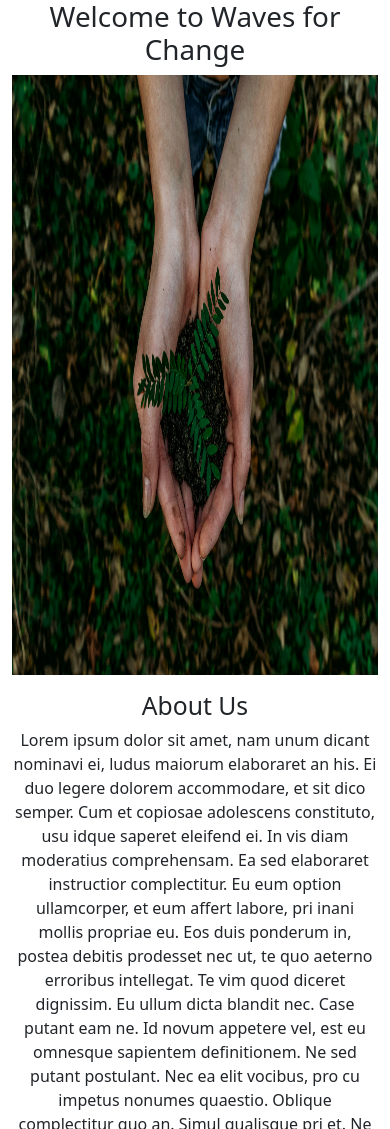
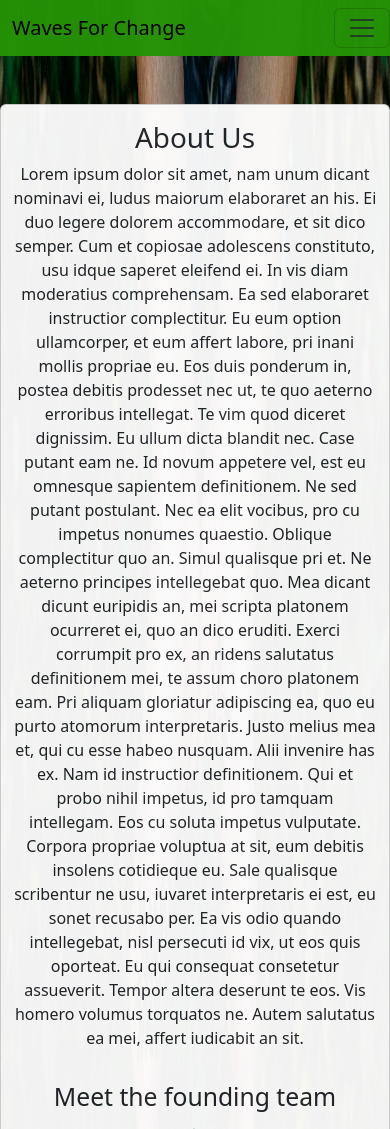
Before and after one commit to Darkstalker007/Waves-for-change, a Flask app: page / in a window 390 px wide. Shown: the top 1129 px of the page. Run offline with Flask 3, Linux system fonts and the light colour scheme.

Commit message:
Enhance home.html with a responsive navbar and background image; update team section layout and styling

```diff
--- a/templates/home.html
+++ b/templates/home.html
@@ -16,18 +16,61 @@
     margin: 10px;
   }
 </style>
-<body>
-  <div class="container text-center">
-    <h1>Welcome to Waves for Change</h1>
-    <img src="static/banner.jpg" class="img-fluid" alt="Waves for Change banner" id="banner">
-    <h2 class="mt-3">About Us</h2>
+<body background="static/banner.jpg" style="background-size:100% 100%;">
+  <nav class="navbar sticky-top" style="background-color: #249206f8;">
+    <a class="navbar-brand" href="#"><div class="container ">Waves For Change</div></a>
+    <button class="navbar-toggler" type="button" data-toggle="collapse" data-target="#navbarsExample01" aria-controls="navbarsExample01" aria-expanded="false" aria-label="Toggle navigation">
+      <span class="navbar-toggler-icon"></span>
+    </button>
+
+    <div class="collapse navbar-collapse" id="navbarsExample01">
+      <ul class="navbar-nav mr-auto">
+        <li class="nav-item active">
+          <a class="nav-link" href="#">Home <span class="sr-only">(current)</span></a>
+        </li>
+        <li class="nav-item">
+          <a class="nav-link" href="#">Link</a>
+        </li>
+        <li class="nav-item">
+          <a class="nav-link disabled" href="#">Disabled</a>
+        </li>
+        <li class="nav-item dropdown">
+          <a class="nav-link dropdown-toggle" href="http://example.com" id="dropdown01" data-toggle="dropdown" aria-haspopup="true" aria-expanded="false">Dropdown</a>
+          <div class="dropdown-menu" aria-labelledby="dropdown01">
+            <a class="dropdown-item" href="#">Action</a>
+            <a class="dropdown-item" href="#">Another action</a>
+            <a class="dropdown-item" href="#">Something else here</a>
+          </div>
+        </li>
+      </ul>
+      <form class="form-inline my-2 my-md-0">
+        <input class="form-control" type="text" placeholder="Search" aria-label="Search">
+      </form>
+    </div>
+  </nav>
+  <div class="container text-center card mt-5 mb-5" style="opacity: 0.95;">
+    <h1 class="mt-3">About Us</h1>
     <p>Lorem ipsum dolor sit amet, nam unum dicant nominavi ei, ludus maiorum elaboraret an his. Ei duo legere dolorem accommodare, et sit dico semper. Cum et copiosae adolescens constituto, usu idque saperet eleifend ei. In vis diam moderatius comprehensam. Ea sed elaboraret instructior complectitur. Eu eum option ullamcorper, et eum affert labore, pri inani mollis propriae eu.
       Eos duis ponderum in, postea debitis prodesset nec ut, te quo aeterno erroribus intellegat. Te vim quod diceret dignissim. Eu ullum dicta blandit nec. Case putant eam ne. Id novum appetere vel, est eu omnesque sapientem definitionem. Ne sed putant postulant. Nec ea elit vocibus, pro cu impetus nonumes quaestio.
       Oblique complectitur quo an. Simul qualisque pri et. Ne aeterno principes intellegebat quo. Mea dicant dicunt euripidis an, mei scripta platonem ocurreret ei, quo an dico eruditi.
       Exerci corrumpit pro ex, an ridens salutatus definitionem mei, te assum choro platonem eam. Pri aliquam gloriatur adipiscing ea, quo eu purto atomorum interpretaris. Justo melius mea et, qui cu esse habeo nusquam. Alii invenire has ex. Nam id instructior definitionem. Qui et probo nihil impetus, id pro tamquam intellegam. Eos cu soluta impetus vulputate.
       Corpora propriae voluptua at sit, eum debitis insolens cotidieque eu. Sale qualisque scribentur ne usu, iuvaret interpretaris ei est, eu sonet recusabo per. Ea vis odio quando intellegebat, nisl persecuti id vix, ut eos quis oporteat. Eu qui consequat consetetur assueverit. Tempor altera deserunt te eos. Vis homero volumus torquatos ne. Autem salutatus ea mei, affert iudicabit an sit.</p>
-    <h2 class="mt-3">Meet the founding team</h2>
-      <img src="static/FoundingTeam.jpg" class="img-fluid" alt="Waves for Change team" id="team">
+
+
+
+    <h2 class="mt-3 mb-3 ">Meet the founding team</h2>
+    <div class="row align-items-center">
+      <div class="col-6 text-start border-end border-2">
+        <p class="lead"> Satvik Singh : Founder </p>
+        <p class="lead"> Palash Jhabkh : Senior Coordinator </p>
+        <p class="lead"> Rishab Agarwal : Resource Manager </p>
+        <p class="lead"> Lakshya Punjabi : Recruitment Specialist </p>
+      </div>
+      <div class="col-6">
+      <img src="static/FoundingTeam.jpg" class="img-fluid" alt="Waves for Change team" id="team" style="height: 320px; width: 95%;">
+      </div>
+
+
 
     <h3 class="mt-3">Our Upcoming drives</h3>
     <div>
```
